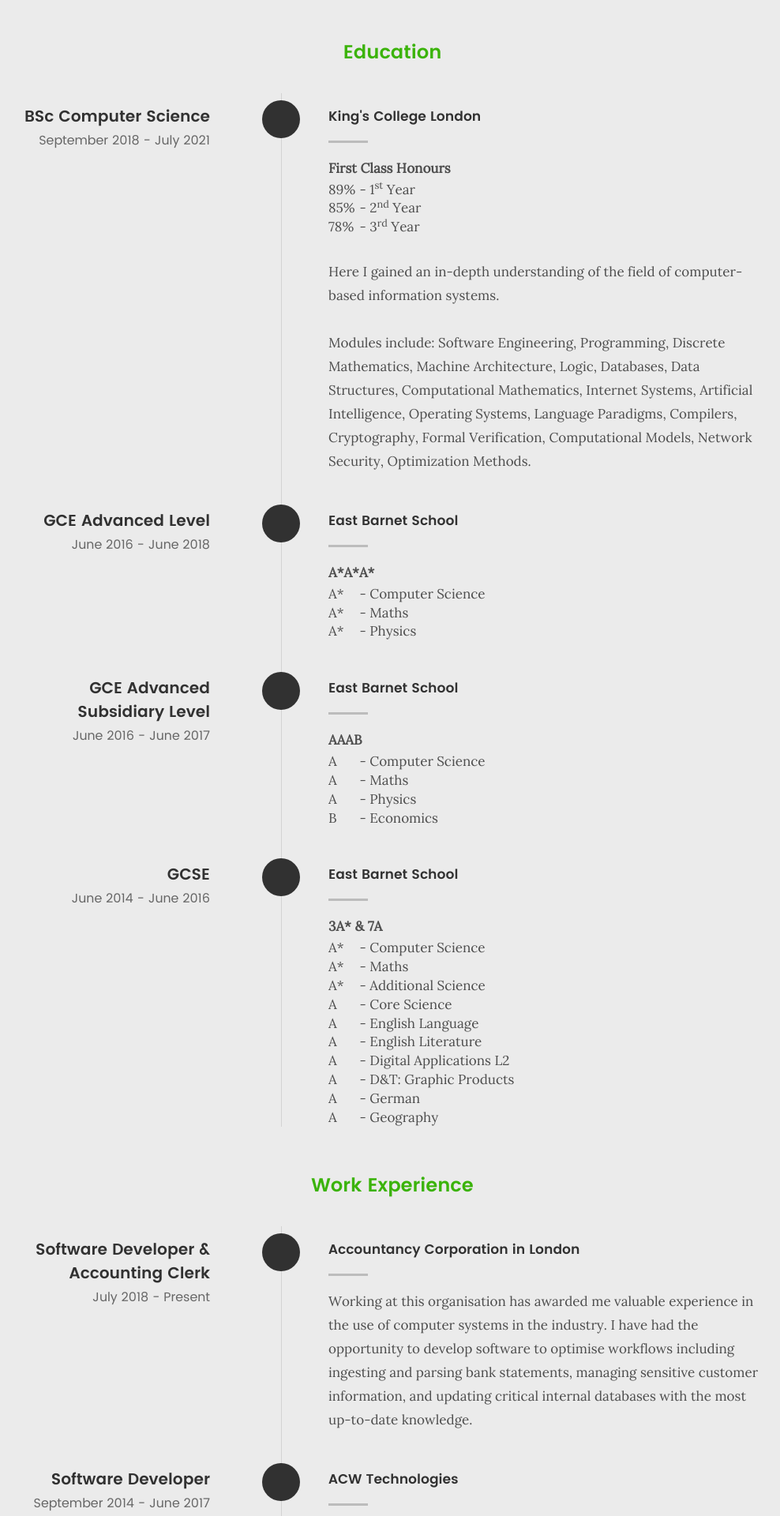
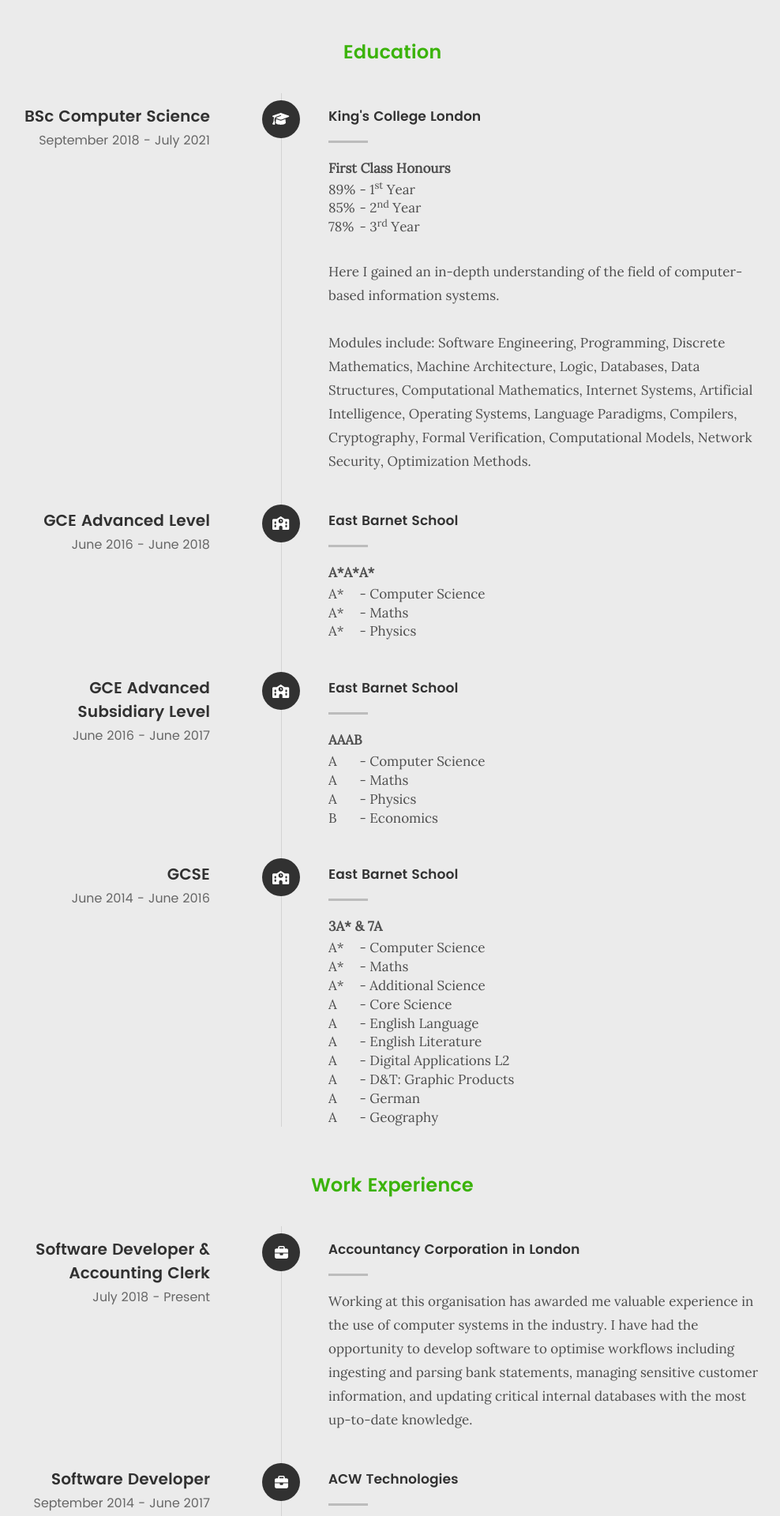
Before and after one commit to CallumWatkins/website, a Nuxt app: page / in a window 1280 px wide. Shown: the part 1700-3620 px from the top of the page at 79% size, without its empty margins (143-1131 px from the left). Built offline with nearby package versions, Linux system fonts and the light colour scheme; no server answers.

Commit message:
Fix resume icons

```diff
--- a/assets/css/_main.scss
+++ b/assets/css/_main.scss
@@ -2169,21 +2169,16 @@
 #resume .timeline-ico {
   height: 4.8rem;
   width: 4.8rem;
-  line-height: 4.8rem;
   background: var(--grey-81);
   border-radius: 50%;
-  text-align: center;
   color: white;
   position: absolute;
   left: 35%;
   top: 0.9rem;
   margin-left: -2.4rem;
-}
-
-#resume .timeline-ico i {
-  position: relative;
-  left: 0.05rem;
-  top: 0.2rem;
+  display: flex;
+  justify-content: center;
+  align-items: center;
 }
 
 #resume .timeline-header {
@@ -2313,7 +2308,6 @@
   #resume .timeline-ico {
     height: 3.6rem;
     width: 3.6rem;
-    line-height: 3.6rem;
     left: 1.8rem;
     margin-left: -1.8rem;
     font-size: 1.5rem;
--- a/components/ResumeSection.vue
+++ b/components/ResumeSection.vue
@@ -15,7 +15,7 @@
         <div class="timeline-wrap">
           <div class="timeline-block">
             <div class="timeline-ico">
-              <i class="fas fa-graduation-cap"></i>
+              <FontAwesomeIcon icon="fa-solid fa-graduation-cap" />
             </div>
             <div class="timeline-header">
               <h3>BSc Computer Science</h3>
@@ -35,7 +35,7 @@
           </div>
           <div class="timeline-block">
             <div class="timeline-ico">
-              <i class="fas fa-graduation-cap"></i>
+              <FontAwesomeIcon icon="fa-solid fa-school" />
             </div>
             <div class="timeline-header">
               <h3>GCE Advanced Level</h3>
@@ -53,7 +53,7 @@
           </div>
           <div class="timeline-block">
             <div class="timeline-ico">
-              <i class="fas fa-graduation-cap"></i>
+              <FontAwesomeIcon icon="fa-solid fa-school" />
             </div>
             <div class="timeline-header">
               <h3>GCE Advanced Subsidiary Level</h3>
@@ -72,7 +72,7 @@
           </div>
           <div class="timeline-block">
             <div class="timeline-ico">
-              <i class="fas fa-graduation-cap"></i>
+              <FontAwesomeIcon icon="fa-solid fa-school" />
             </div>
             <div class="timeline-header">
               <h3>GCSE</h3>
@@ -107,7 +107,7 @@
         <div class="timeline-wrap">
           <div class="timeline-block">
             <div class="timeline-ico">
-              <i class="fas fa-briefcase"></i>
+              <FontAwesomeIcon icon="fa-solid fa-briefcase" />
             </div>
             <div class="timeline-header">
               <h3>Software Developer & Accounting Clerk</h3>
@@ -120,7 +120,7 @@
           </div>
           <div class="timeline-block">
             <div class="timeline-ico">
-              <i class="fas fa-briefcase"></i>
+              <FontAwesomeIcon icon="fa-solid fa-briefcase" />
             </div>
             <div class="timeline-header">
               <h3>Software Developer</h3>
@@ -133,7 +133,7 @@
           </div>
           <div class="timeline-block">
             <div class="timeline-ico">
-              <i class="fas fa-briefcase"></i>
+              <FontAwesomeIcon icon="fa-solid fa-briefcase" />
             </div>
             <div class="timeline-header">
               <h3>Clerical Assistant</h3>
--- a/plugins/fontawesome.ts
+++ b/plugins/fontawesome.ts
@@ -2,6 +2,9 @@
 import { FontAwesomeIcon } from '@fortawesome/vue-fontawesome';
 
 import {
+  faGraduationCap,
+  faSchool,
+  faBriefcase,
 } from '@fortawesome/free-solid-svg-icons';
 
 import {
@@ -13,8 +16,11 @@
 config.autoAddCss = false;
 
 library.add(
+  faGraduationCap,
+  faSchool,
+  faBriefcase,
 );
 
 export default defineNuxtPlugin((nuxtApp) => {
-  nuxtApp.vueApp.component('font-awesome-icon', FontAwesomeIcon);
+  nuxtApp.vueApp.component('FontAwesomeIcon', FontAwesomeIcon);
 });
```
